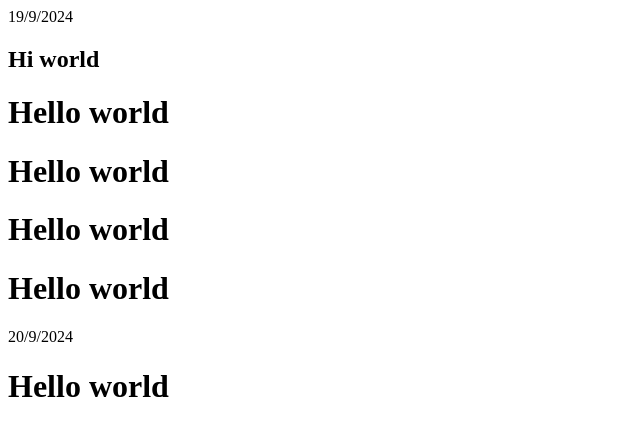
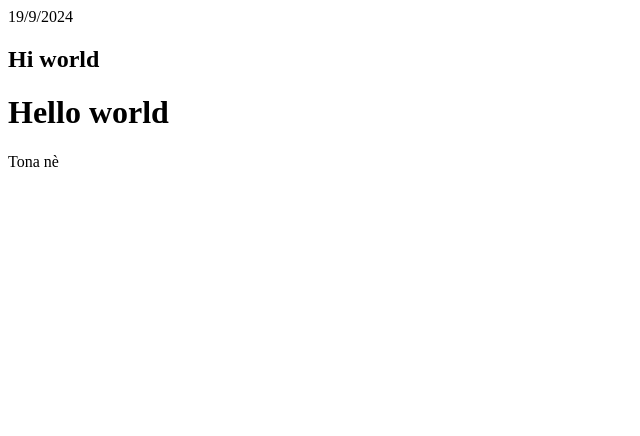
Before and after one commit to NguyenToan123222/project_test_AN, a plain HTML site: page index.html in a window 1280 px wide. Shown: the whole page, without its empty margins (0-640 px from the left). Drawn offline with Linux system fonts and the light colour scheme.

Commit message:
Update index.html

```diff
--- a/index.html
+++ b/index.html
@@ -4,14 +4,7 @@
 <div>
     <div>
 
-    </div>
-    <div>
-        <h1>Hello world</h1>
-        <h1>Hello world</h1>
-    </div>
-</div>
-<h1>Hello world</h1>
 <h1>Hello world</h1>
 
-20/9/2024
-<h1>Hello world</h1>
+
+Tona nè
```
